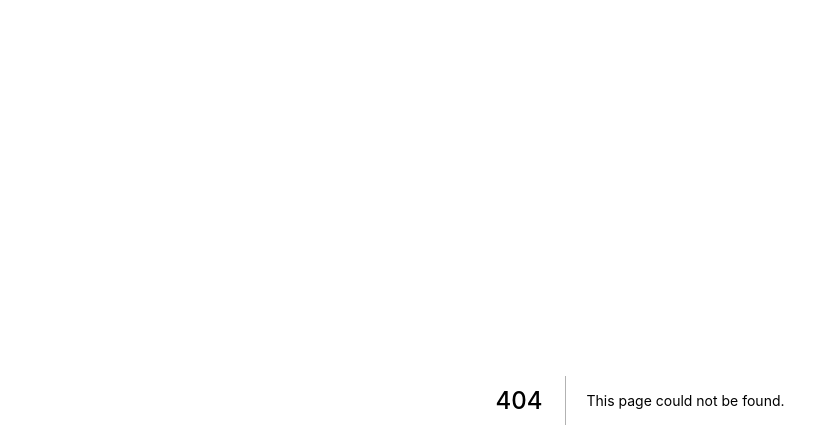
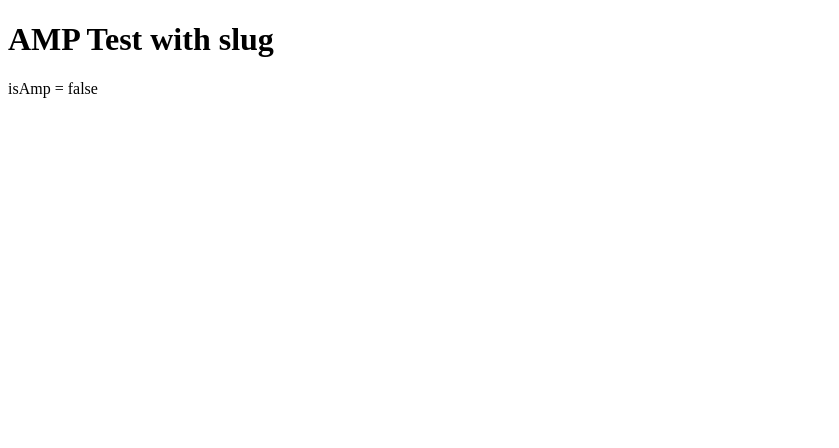
Before and after one commit to jpedroribeiro/next.js-amp-example, a Next.js app: page /1 in a window 1280 px wide. Before the commit this address had no page. Shown: the top 448 px of the page, without its empty margins (0-839 px from the left). Built offline with nearby package versions, Linux system fonts and the light colour scheme.

Commit message:
Create [slug].js

```diff
--- /dev/null
+++ b/pages/[slug].js
@@ -0,0 +1,36 @@
+import Head from 'next/head'
+import { useAmp } from 'next/amp'
+import Byline from '../components/Byline'
+
+export const config = {
+  amp: 'hybrid',
+}
+
+export default function DogPage() {
+  const isAmp = useAmp()
+
+  return (
+    <div>
+      <Head>
+        <title>AMP Test</title>
+      </Head>
+      <h1>AMP Test with slug</h1>
+      <p className="caption">isAmp = {isAmp.toString()}</p>
+
+    </div>
+  )
+}
+
+export const getServerSideProps = async function ({
+  params,
+  req,
+  res,
+  query,
+}) {
+
+  return {
+    props: {
+
+    },
+  };
+};
```
